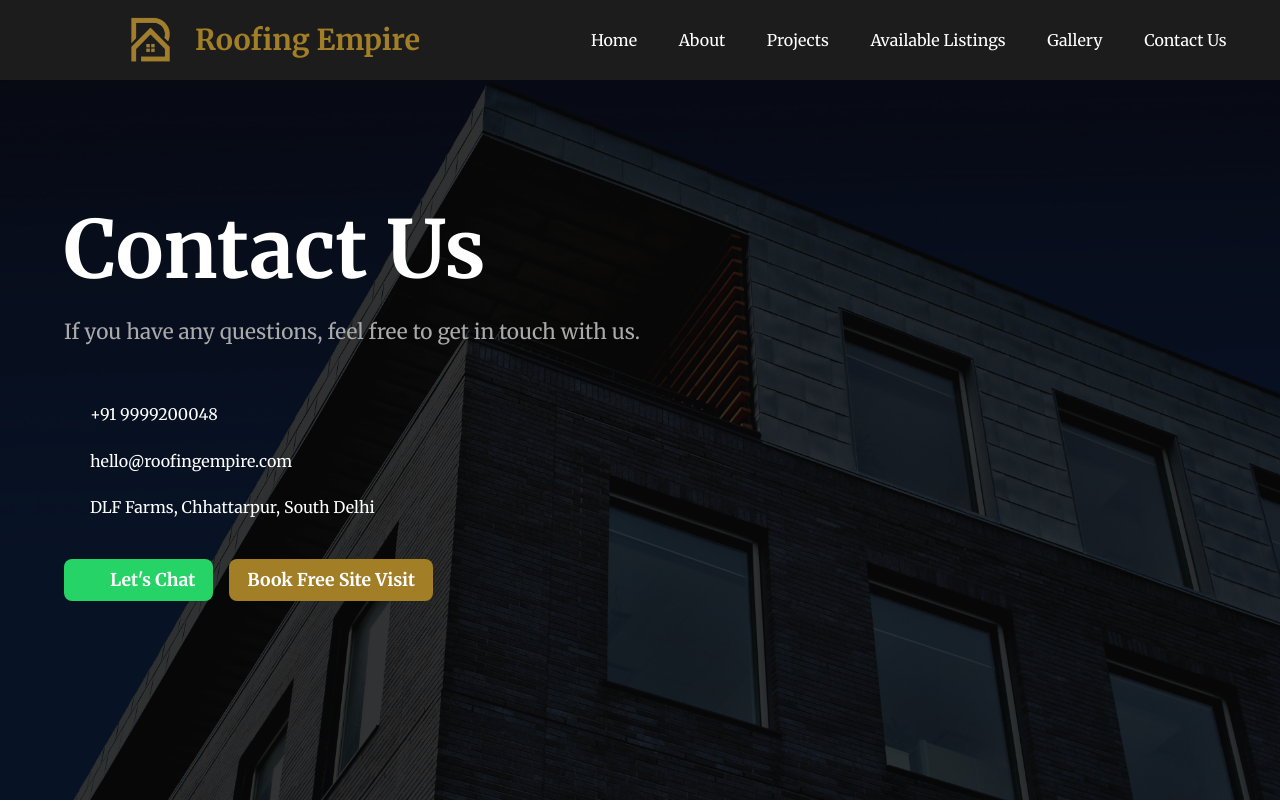
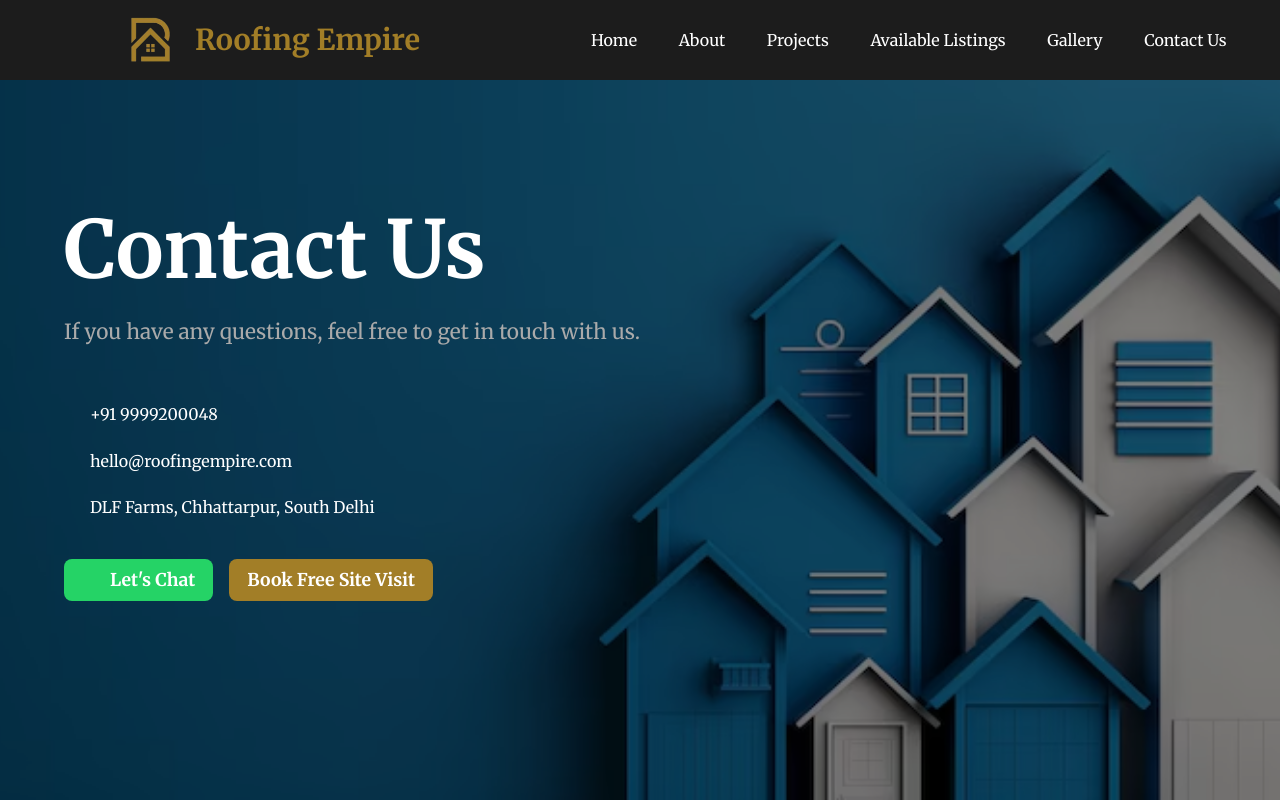
Before and after one commit to arshsaini1333/Roofing-Empire, a React (Vite) app: page /contact in a window 1280 px wide. Shown: the top 802 px of the page. Built offline with nearby package versions, Linux system fonts and the light colour scheme; some icons are missing; a web font is replaced by a local one.

Commit message:
new chage

```diff
--- a/src/Components/ContactUSForm.jsx
+++ b/src/Components/ContactUSForm.jsx
@@ -1,5 +1,5 @@
 import '../public/ContactUs.css'
-import bg from '../assets/cu2.jpg'
+import bg from '../assets/ccbg.avif'
 
 import PhoneIcon from "@mui/icons-material/Phone";
 import EmailIcon from "@mui/icons-material/Email";
--- a/src/Components/HeroProject.jsx
+++ b/src/Components/HeroProject.jsx
@@ -1,4 +1,4 @@
-import bg from '../assets/projects.jpg'
+import bg from '../assets/cu1.jpg'
 import '../public/Project.css'
 export default function HeroProject(){
     return(
--- a/src/public/ContactUs.css
+++ b/src/public/ContactUs.css
@@ -21,7 +21,7 @@
     transform: translate(-50%, -50%);
     z-index: 1;
     object-fit: cover;
-    opacity: 0.2;
+    opacity: 0.5;
 }
 
 .cu-contetn {
@@ -300,7 +300,7 @@
 
 @media screen and (max-width:990px) {
     .gm-mp {
-        width: 80%;
+        width: 82%;
     }
     .cu-form-container {
         width: 72%;
```
Also changed, not shown: src/assets/ccbg.avif (added).
